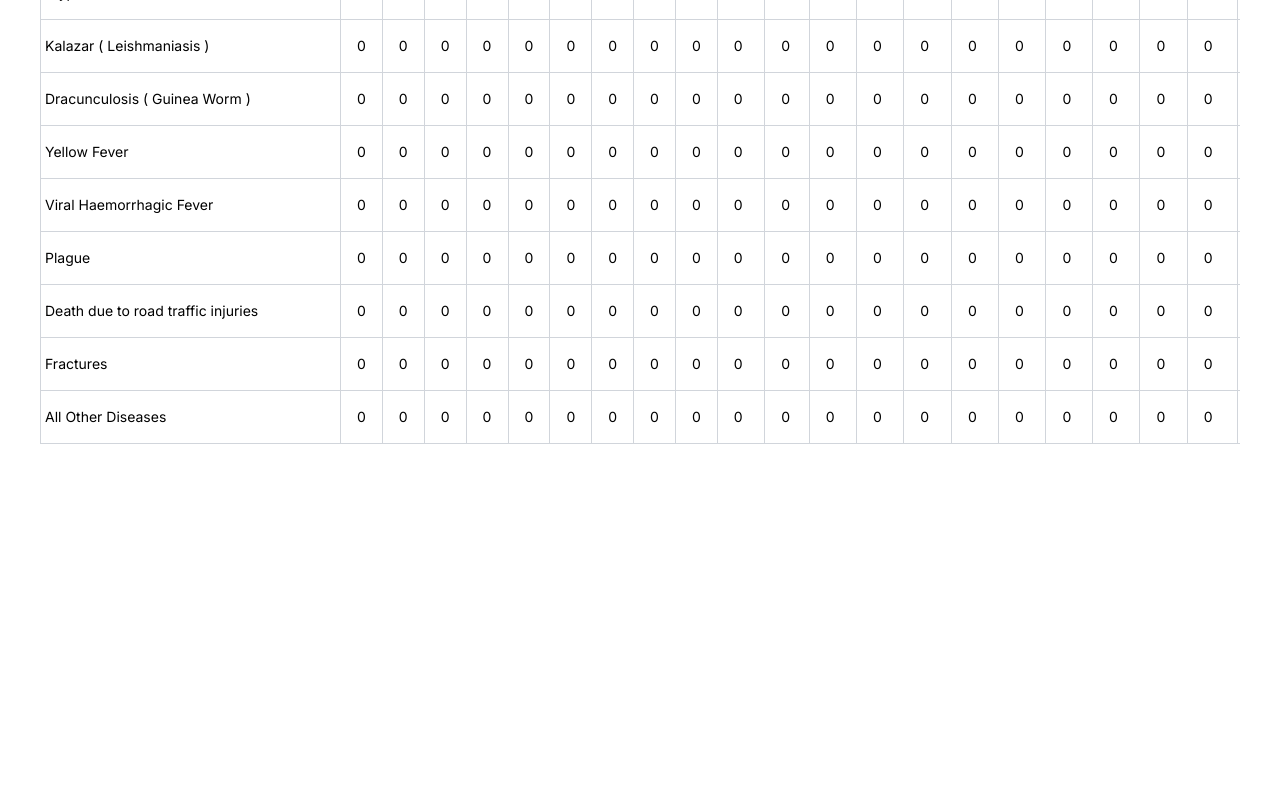
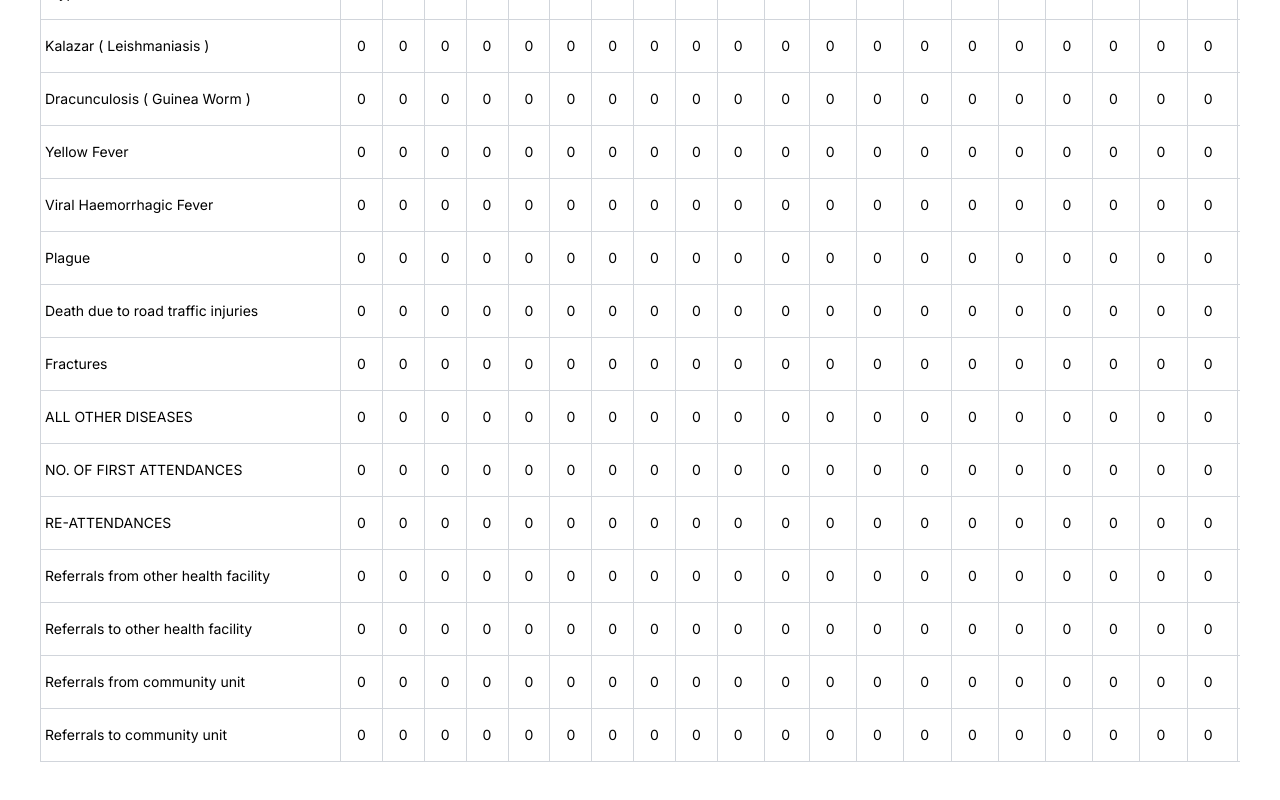
Before and after one commit to code-briomar/san-code, a Next.js app: page /report in a window 1280 px wide. Shown: the part 3265-4065 px from the top of the page. Before the commit the page ends 3749 px from the top, so only its background shows below. Built offline with nearby package versions, Linux system fonts and the light colour scheme; no server answers.

Commit message:
feature : Additional Metrics at the bottom

```diff
--- a/src/app/staff/ailments.js
+++ b/src/app/staff/ailments.js
@@ -198,6 +198,24 @@ export const ailments = [
     disease: "Fractures",
   },
   {
-    disease: "All Other Diseases",
+    disease: "ALL OTHER DISEASES",
+  },
+  {
+    disease: "NO. OF FIRST ATTENDANCES",
+  },
+  {
+    disease: "RE-ATTENDANCES",
+  },
+  {
+    disease: "Referrals from other health facility",
+  },
+  {
+    disease: "Referrals to other health facility",
+  },
+  {
+    disease: "Referrals from community unit",
+  },
+  {
+    disease: "Referrals to community unit",
   },
 ];
--- a/src/app/staff/new_record/ailments.js
+++ b/src/app/staff/new_record/ailments.js
@@ -198,6 +198,6 @@ export const ailments = [
     disease: "Fractures",
   },
   {
-    disease: "All Other Diseases",
+    disease: "ALL OTHER DISEASES",
   },
 ];
--- a/src/app/staff/update_record/ailments.js
+++ b/src/app/staff/update_record/ailments.js
@@ -198,6 +198,6 @@ export const ailments = [
     disease: "Fractures",
   },
   {
-    disease: "All Other Diseases",
+    disease: "ALL OTHER DISEASES",
   },
 ];
--- a/src/app/students/new_record/ailments.js
+++ b/src/app/students/new_record/ailments.js
@@ -198,6 +198,6 @@ export const ailments = [
     disease: "Fractures",
   },
   {
-    disease: "All Other Diseases",
+    disease: "ALL OTHER DISEASES",
   },
 ];
--- a/src/app/students/student-create-entry/ailments.js
+++ b/src/app/students/student-create-entry/ailments.js
@@ -198,6 +198,6 @@ export const ailments = [
     disease: "Fractures",
   },
   {
-    disease: "All Other Diseases",
+    disease: "ALL OTHER DISEASES",
   },
 ];
--- a/src/app/students/student-update-entry/ailments.js
+++ b/src/app/students/student-update-entry/ailments.js
@@ -198,6 +198,6 @@ export const ailments = [
     disease: "Fractures",
   },
   {
-    disease: "All Other Diseases",
+    disease: "ALL OTHER DISEASES",
   },
 ];
--- a/src/app/students/update_record/ailments.js
+++ b/src/app/students/update_record/ailments.js
@@ -198,6 +198,6 @@ export const ailments = [
     disease: "Fractures",
   },
   {
-    disease: "All Other Diseases",
+    disease: "ALL OTHER DISEASES",
   },
 ];
```
Also changed, not shown: 1 other file (tests, documents, lock files or other folders).
